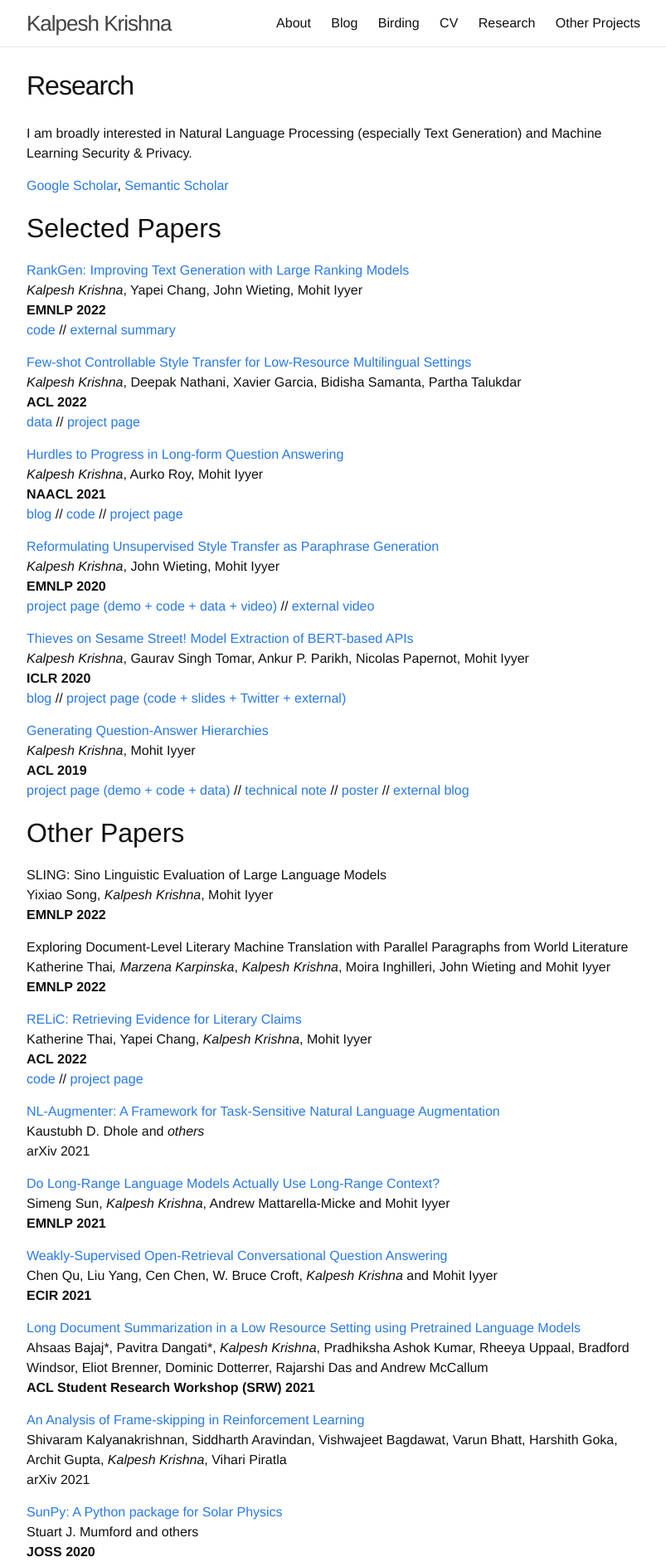
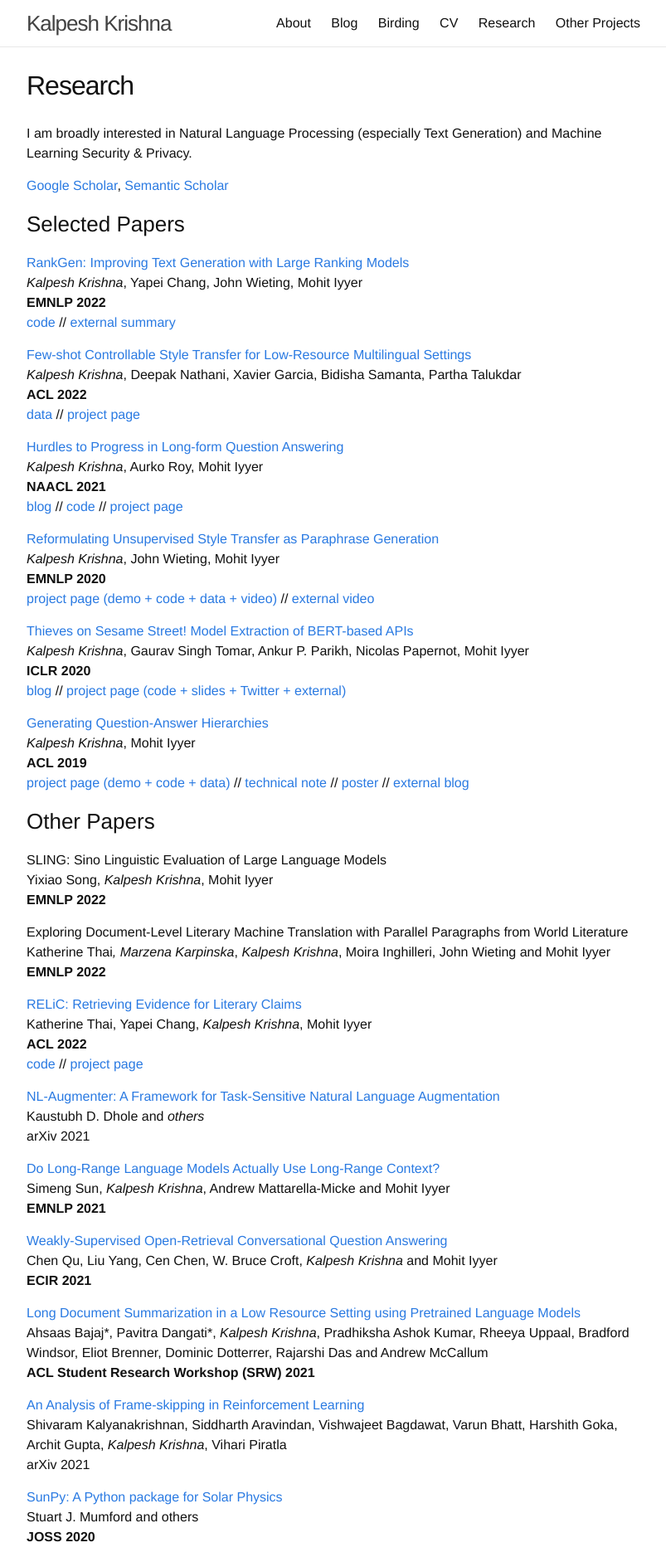
Before and after one commit to martiansideofthemoon/martiansideofthemoon.github.io, a Jekyll site: the page built from _pages/research.md, in a window 1280 px wide. Shown: the top 1883 px of the page at 83% size, without its empty margins (238-1041 px from the left). Built offline with Jekyll 4.4.1, drawn with Linux system fonts in a browser that asks for light colours; comment, search, counter and statistics services are not loaded.

```diff
--- a/_pages/research.md
+++ b/_pages/research.md
@@ -8,7 +8,7 @@ I am broadly interested in Natural Language Processing (especially Text Generati
 
 [Google Scholar](https://scholar.google.com/citations?hl=en&user=9g2BsMUAAAAJ), [Semantic Scholar](https://www.semanticscholar.org/author/Kalpesh-Krishna/26161085)
 
-## Selected Papers
+### Selected Papers
 
 [RankGen: Improving Text Generation with Large Ranking Models](https://arxiv.org/abs/2205.09726)
 *Kalpesh Krishna*, Yapei Chang, John Wieting, Mohit Iyyer
@@ -40,7 +40,7 @@ I am broadly interested in Natural Language Processing (especially Text Generati
 **ACL 2019**
 [project page (demo + code + data)](http://squash.cs.umass.edu/) // [technical note](https://arxiv.org/pdf/1906.02622.pdf#page=15) // [poster]({{ site.url }}/assets/squash-poster.pdf) // [external blog](https://towardsdatascience.com/introducing-squash-a-question-answer-generating-system-71c47b478a16)
 
-## Other Papers
+### Other Papers
 
 SLING: Sino Linguistic Evaluation of Large Language Models
 Yixiao Song, *Kalpesh Krishna*, Mohit Iyyer
```
